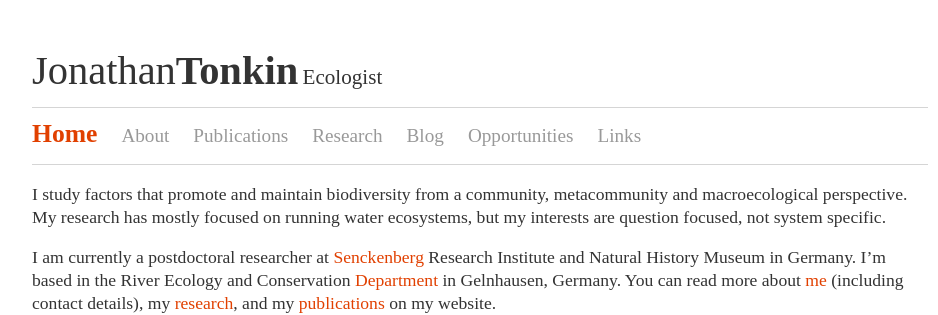
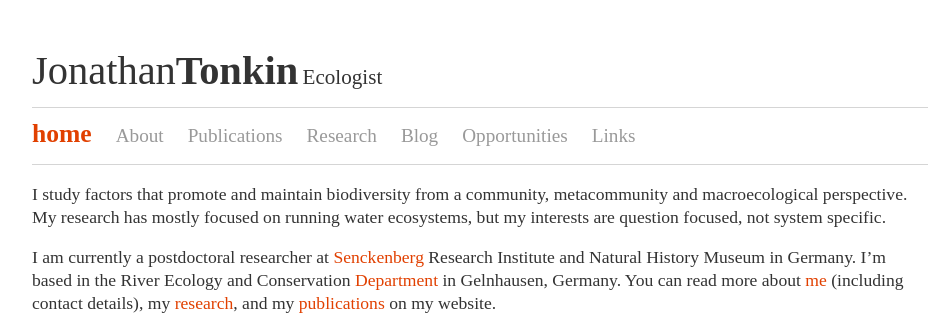
Before and after one commit to jdtonkin/jdtonkin.github.io, a Jekyll site: the page built from index.md, in a window 1280 px wide. Shown: the top 315 px of the page, without its empty margins (160-1098 px from the left). Built offline with Jekyll 4.4.1, drawn with Linux system fonts in a browser that asks for light colours; nearby versions of some CDN libraries; some web fonts are replaced; comment, search, counter and statistics services are not loaded.

Commit message:
Update default.html

```diff
--- a/_layouts/default.html
+++ b/_layouts/default.html
@@ -22,13 +22,13 @@
 
     <nav>
 <ul>
-<li {%if page.title == 'Home' %}class="activepage"{% endif %}><a href="/">Home</a></li>
-   <li {%if page.title == 'About' %}class="activepage"{% endif %}><a href="/About/">About</a></li>
-   <li {%if page.title == 'Publications' %}class="activepage"{% endif %}><a href="/Publications/">Publications</a></li>
-   <li {%if page.title == 'Research' %}class="activepage"{% endif %}><a href="/Research/">Research</a></li>
-   <li {%if page.title == 'Blog' %}class="activepage"{% endif %}><a href="/Blog/">Blog</a></li>
-   <li {%if page.title == 'Opportunities' %}class="activepage"{% endif %}><a href="/Opportunities/">Opportunities</a></li>
-   <li {%if page.title == 'Links' %}class="activepage"{% endif %}><a href="/Links/">Links</a></li>
+<li {%if page.title == 'Home' %}class="activepage"{% endif %}><a href="/">home</a></li>
+   <li {%if page.title == 'About' %}class="activepage"{% endif %}><a href="/about/">About</a></li>
+   <li {%if page.title == 'Publications' %}class="activepage"{% endif %}><a href="/publications/">Publications</a></li>
+   <li {%if page.title == 'Research' %}class="activepage"{% endif %}><a href="/research/">Research</a></li>
+   <li {%if page.title == 'Blog' %}class="activepage"{% endif %}><a href="/blog/">Blog</a></li>
+   <li {%if page.title == 'Opportunities' %}class="activepage"{% endif %}><a href="/opportunities/">Opportunities</a></li>
+   <li {%if page.title == 'Links' %}class="activepage"{% endif %}><a href="/links/">Links</a></li>
 </ul>
     </nav>
 <div class="container">
```
